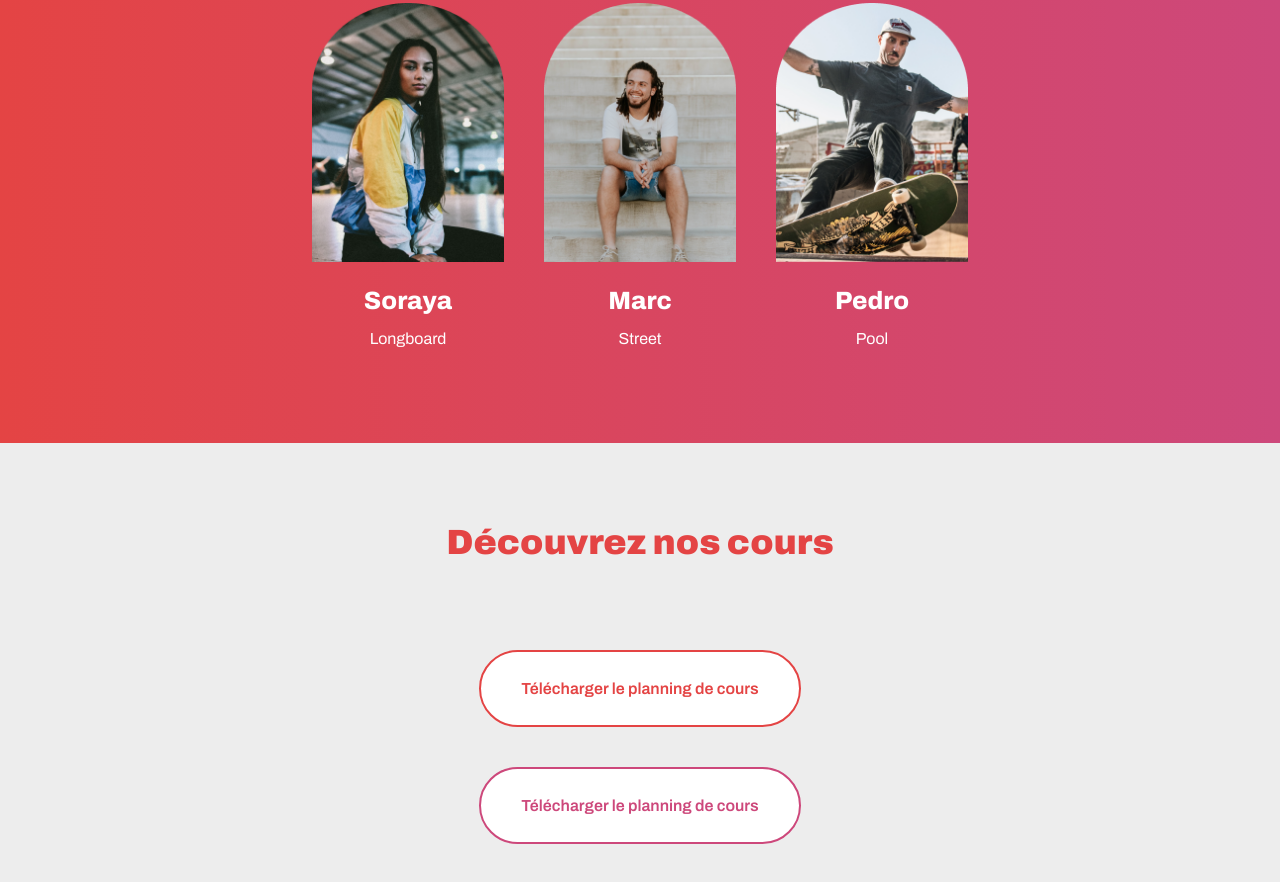
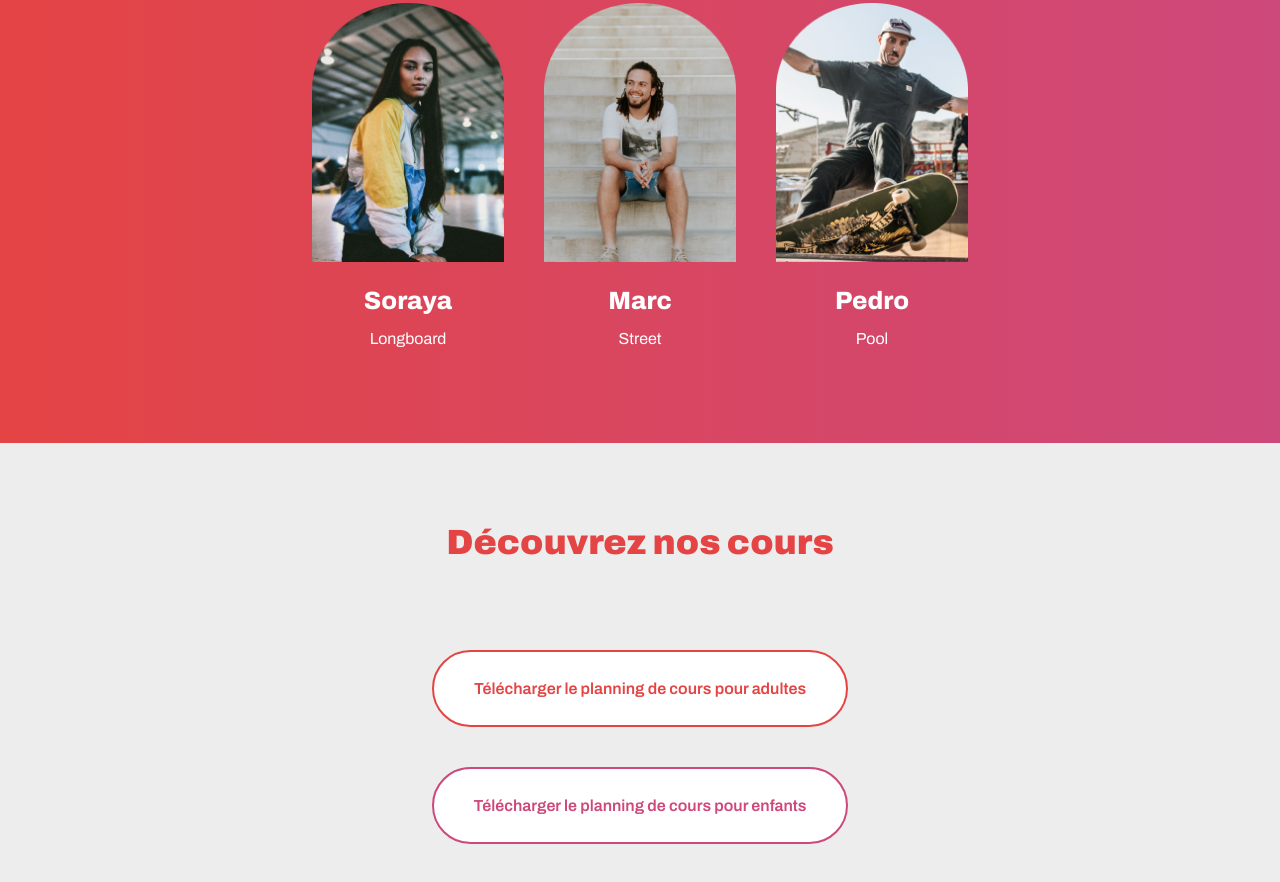
Before and after one commit to sofiane-abou-abderrahim/riding-cities-oc-p2, a plain HTML site: page index.html in a window 1280 px wide. Shown: the part 1517-2399 px from the top of the page. Drawn offline with Linux system fonts and the light colour scheme.

Commit message:
modification contenu texte boutons + rattachement documents aux boutons

```diff
--- a/index.html
+++ b/index.html
@@ -82,15 +82,17 @@
           <div class="directionRow">
             <a
               class="button buttonDrakGreyColor buttonMainColor buttonRounded buttonHighlight"
-              href="documents/planning"
-              >Télécharger le planning de cours</a
+              href="documents/planning-adultes.pdf"
+              target="_blank"
+              >Télécharger le planning de cours pour adultes</a
             >
           </div>
           <div class="directionRow">
             <a
               class="button buttonDrakGreyColor buttonSecondColor buttonRounded buttonHighlight"
-              href="documents/planning"
-              >Télécharger le planning de cours</a
+              href="documents/planning-enfants.pdf"
+              target="_blank"
+              >Télécharger le planning de cours pour enfants</a
             >
           </div>
         </section>
```
